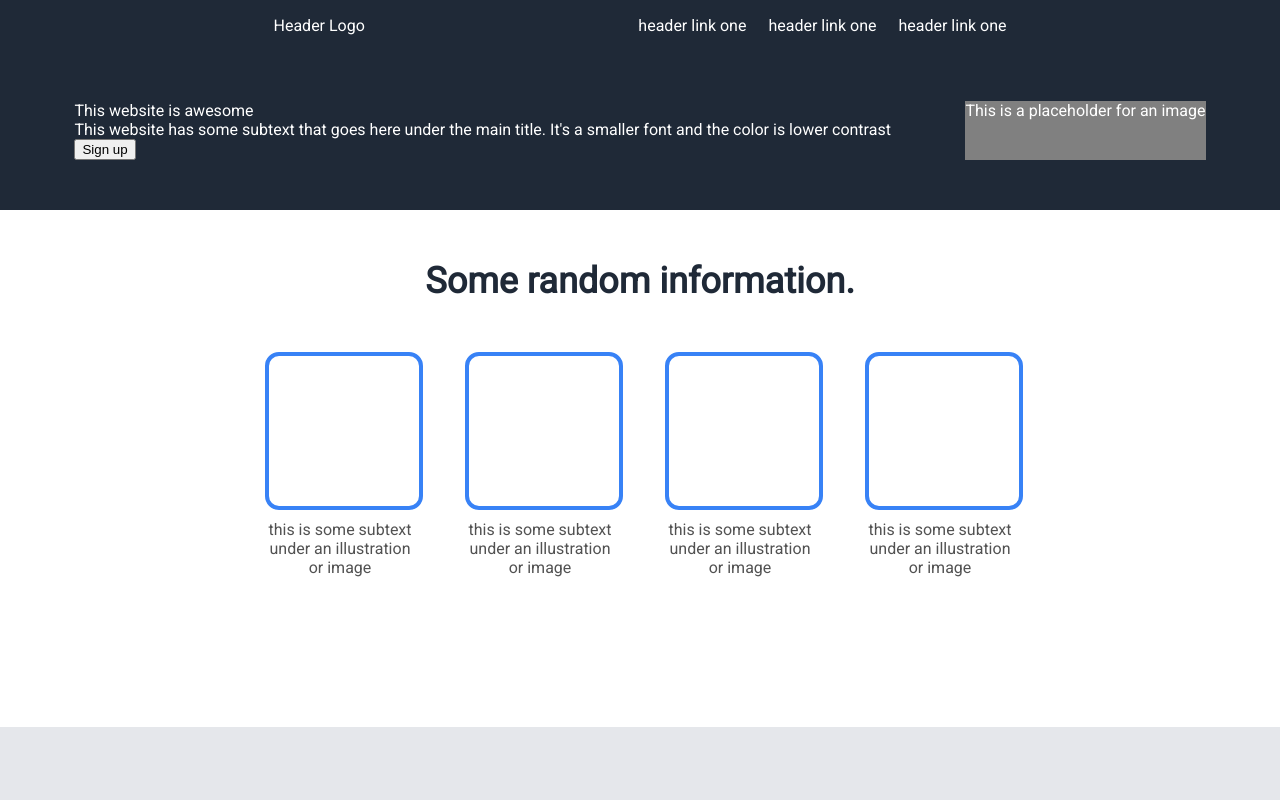
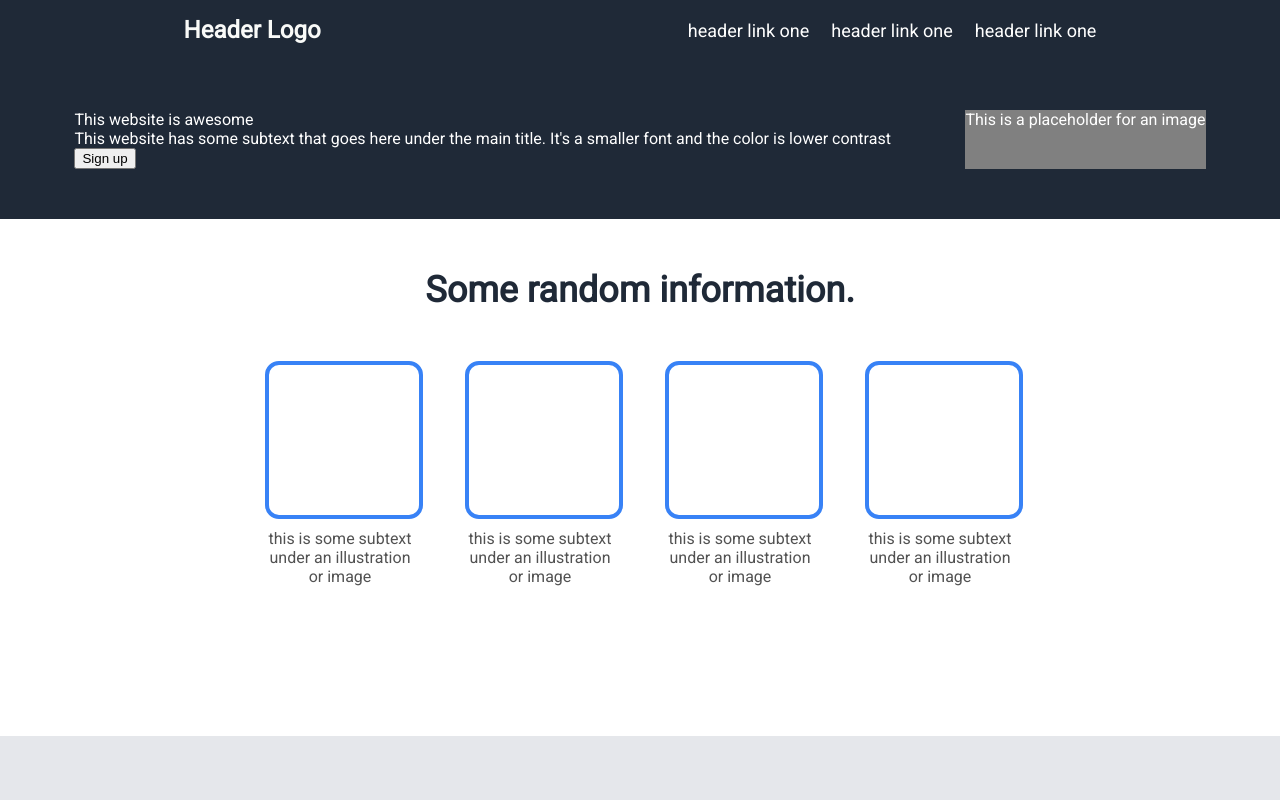
Before and after one commit to jhernandez4/landing-page, a plain HTML site: page index.html in a window 1280 px wide. Shown: the top 800 px of the page. Drawn offline with Linux system fonts and the light colour scheme.

Commit message:
Adjust spacing and text properties in header
The left and right side of the header have been centered vertically.
The text in both sides have been adjusted. Their font size, weight, and
color have been defined.

```diff
--- a/styles.css
+++ b/styles.css
@@ -7,7 +7,8 @@ body {
     display: flex;
     background-color: #1F2937;
     color: white;
-    justify-content: space-evenly;
+    justify-content: space-around;
+    align-items: center;
     padding: 16px 0px;
 }
 
@@ -33,6 +34,17 @@ body {
     align-items: center;
     padding-top: 125px;
     padding-bottom: 125px;
+}
+
+.header .left {
+    font-size: 24px;
+    color: #F9FAF8;
+    font-weight: bold;
+}
+
+.header .right {
+    font-size: 18px;
+    color: #E5E7EB;
 }
 
 .quote {
```
